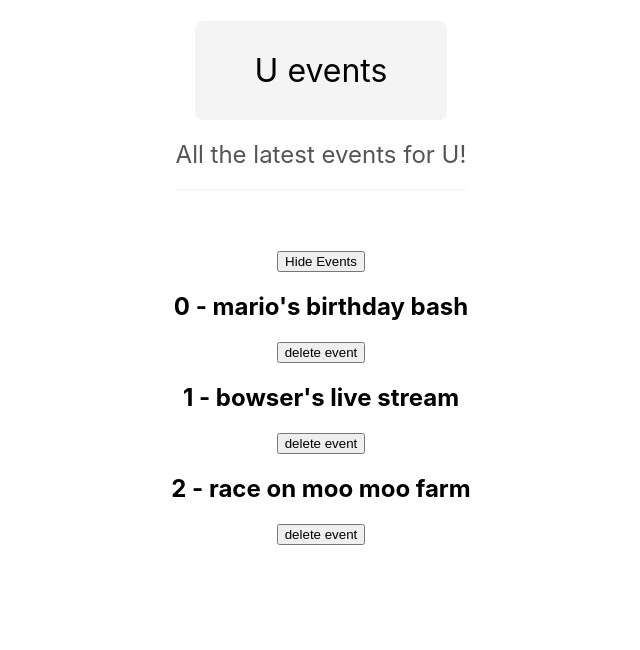
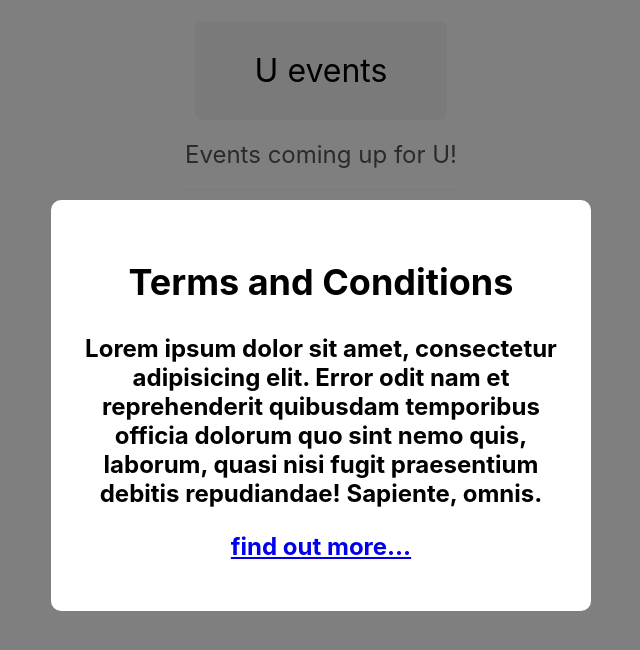
Before and after one commit to alexquar/React-webapp, a React (Create React App) app: page / in a window 1280 px wide. Shown: the top 650 px of the page, without its empty margins (319-959 px from the left). Built offline with nearby package versions, Linux system fonts and the light colour scheme.

Commit message:
children and fragments

```diff
--- a/public/index.html
+++ b/public/index.html
@@ -24,7 +24,7 @@
       work correctly both with client-side routing and a non-root public URL.
       Learn how to configure a non-root public URL by running `npm run build`.
     -->
-    <title>React App</title>
+    <title>U events</title>
   </head>
   <body>
     <noscript>You need to enable JavaScript to run this app.</noscript>
--- a/src/App.jsx
+++ b/src/App.jsx
@@ -1,7 +1,9 @@
-  import {useState} from 'react'
+  import React, {useState} from 'react'
   import './App.css';
   import Title from './components/Title'
+  import Modal from './components/Modal'
   function App() {
+    const subtitle = "Events coming up for U!"
     const [showEvents, setShowEvents] = useState(true)
   const [events, setEvents] = useState([
     {title: "mario's birthday bash", id: 1},
@@ -17,7 +19,8 @@
 
   return (
     <div className="App">
-      <Title/>
+
+      <Title title="U events" subtitle = {subtitle} />
       {showEvents && (
         <div>
           <button onClick={() => setShowEvents(false)}>Hide Events</button>
@@ -29,11 +32,16 @@
         </div>
       )}
       {showEvents && events.map((event, index) => (
-        <div key={event.id}>
+        <React.Fragment key={event.id}>
           <h2>{index} - {event.title}</h2>
           <button onClick={() => handleClick(event.id)}>delete event</button>
-        </div>
+        </ React.Fragment>
       ))}
+       <Modal>
+       <h2>Terms and Conditions</h2>
+        <p>Lorem ipsum dolor sit amet, consectetur adipisicing elit. Error odit nam et reprehenderit quibusdam temporibus officia dolorum quo sint nemo quis, laborum, quasi nisi fugit praesentium debitis repudiandae! Sapiente, omnis.</p>
+        <a href="#">find out more...</a>
+        </Modal>
     </div>
   );
 }
--- /dev/null
+++ b/src/components/Modal.css
@@ -0,0 +1,15 @@
+.modal-backdrop {
+    position: fixed;
+    top: 0;
+    left: 0;
+    width: 100%;
+    height: 100%;
+    background: rgba(0,0,0,0.5);
+  }
+  .modal {
+    padding: 30px;
+    max-width: 480px;
+    margin: 200px auto;
+    background: #fff;
+    border-radius: 10px;
+  }
--- /dev/null
+++ b/src/components/Modal.jsx
@@ -0,0 +1,12 @@
+import './Modal.css'
+export default function Modal({children}) {
+  return (
+    <div className="modal-backdrop">
+      <div className="modal">
+        <h2>
+        {children}
+        </h2>
+      </div>
+    </div>
+  )
+}
--- a/src/components/Title.jsx
+++ b/src/components/Title.jsx
@@ -1,17 +1,17 @@
 import '../index.css';
 
 
-function Title() {
+function Title({title,subtitle}) {
 
 
 
 
     return (
-        <div>
-          <h1 className="title"> U events </h1>
+        <>
+          <h1 className="title"> {title} </h1>
           <br />
-          <h2 className="subtitle"> All the latest events for U!</h2>
-        </div>
+          <h2 className="subtitle"> {subtitle}</h2>
+        </>
     )
 }
 
```
